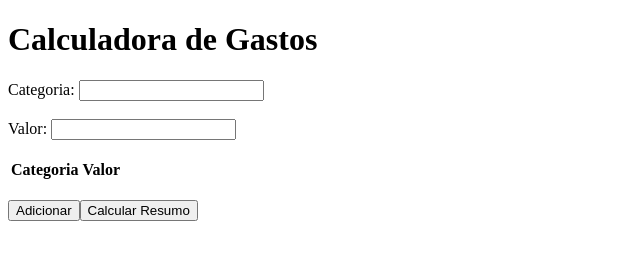
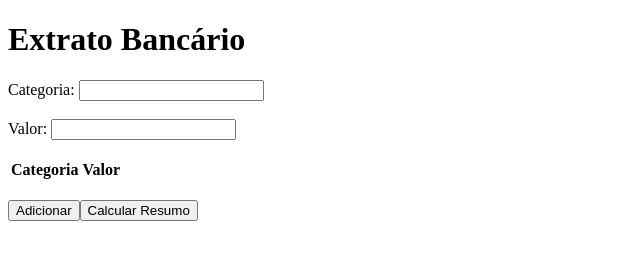
Before and after one commit to felixrai/10-4, a plain HTML site: page index.html in a window 1280 px wide. Shown: the whole page, without its empty margins (0-640 px from the left). Drawn offline with Linux system fonts and the light colour scheme.

Commit message:
Update index.html

```diff
--- a/index.html
+++ b/index.html
@@ -1,11 +1,11 @@
 <!DOCTYPE html>
 <html>
 <head>
-    <title>Calculadora de Gastos</title>
+    <title>Extrato Bancário</title>
     <link rel="stylesheet" href="style.css">
 </head>
 <body>
-    <h1>Calculadora de Gastos</h1>
+    <h1>Extrato Bancário</h1>
 
 
     <form id="expense-form">
```
